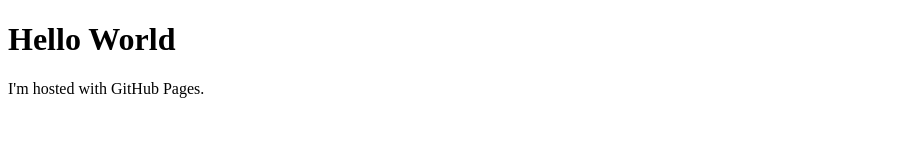
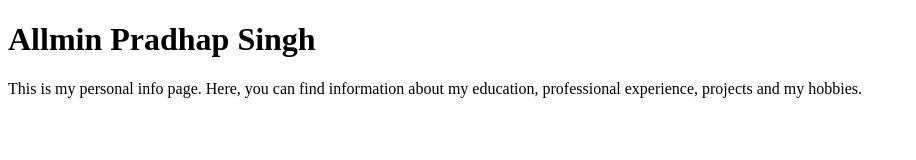
Before and after one commit to allmin/allmin.github.io, a plain HTML site: page index.html in a window 1280 px wide. Shown: the whole page, without its empty margins (0-916 px from the left). Drawn offline with Linux system fonts and the light colour scheme.

Commit message:
Update index.html

```diff
--- a/index.html
+++ b/index.html
@@ -1,7 +1,8 @@
 <!DOCTYPE html>
 <html>
 <body>
-<h1>Hello World</h1>
-<p>I'm hosted with GitHub Pages.</p>
+<h1>Allmin Pradhap Singh</h1>
+<p>This is my personal info page. Here, you can find information about my education, professional experience, projects and my hobbies.
+</p>
 </body>
 </html>
```
